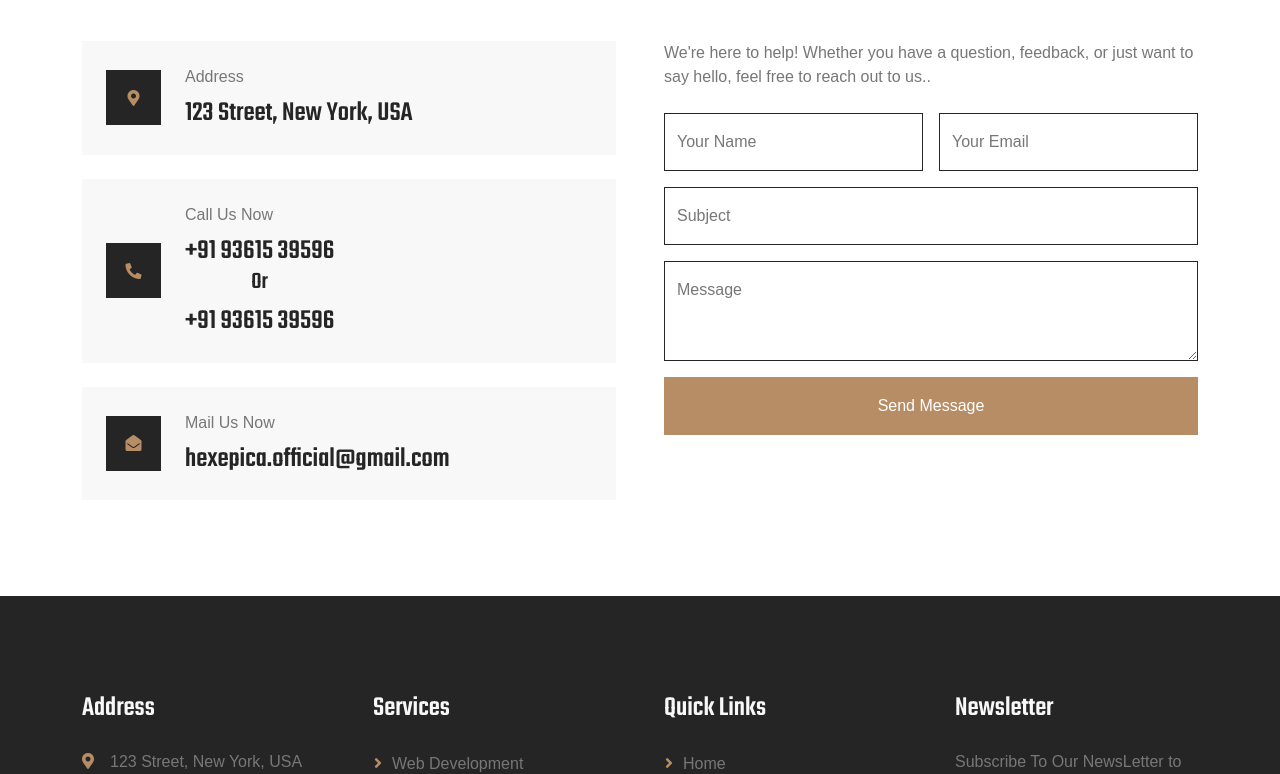
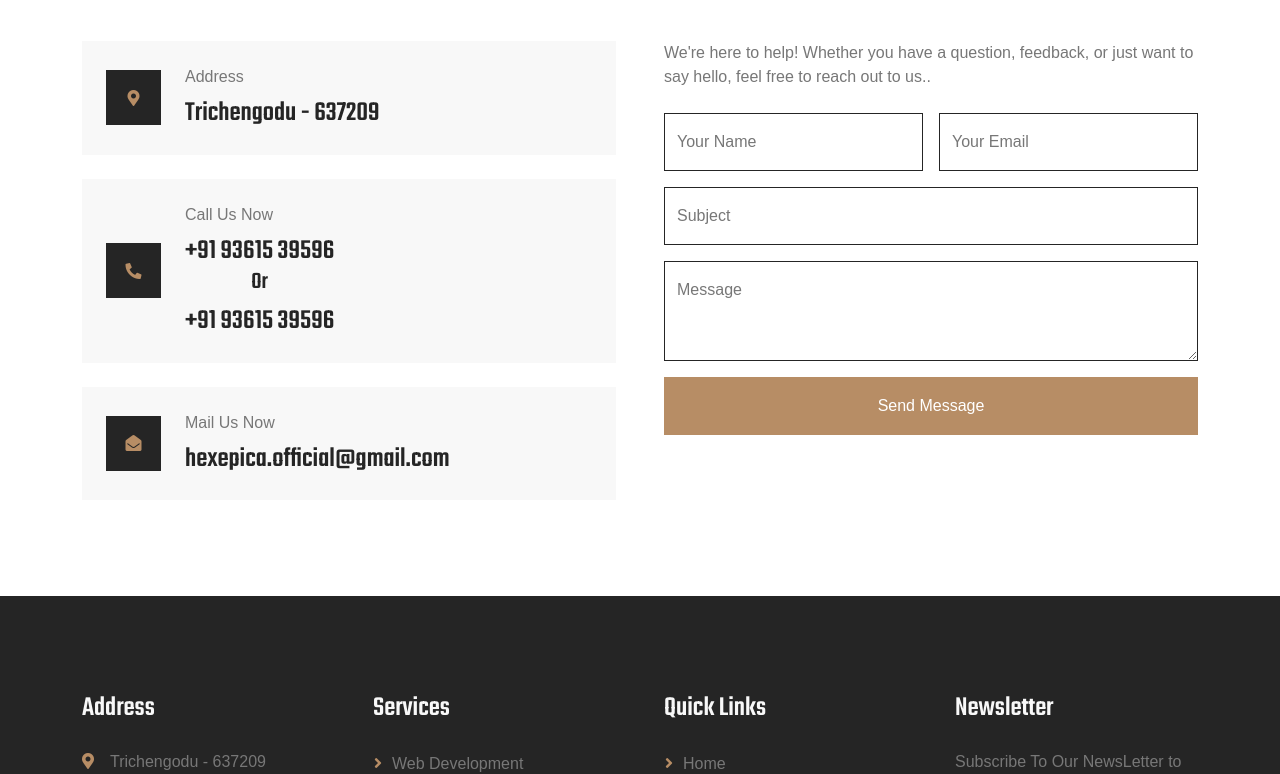
Before and after one commit to Hexepica/Hexepica_Web-, a plain HTML site: page contact.html in a window 1280 px wide. Shown: the part 727-1501 px from the top of the page. Drawn offline with nearby package versions, Linux system fonts and the light colour scheme.

Commit message:
content 3.O.1

```diff
--- a/contact.html
+++ b/contact.html
@@ -100,7 +100,7 @@
                             </div>
                             <div class="ms-4">
                                 <p class="mb-2">Address</p>
-                                <h3 class="mb-0">123 Street, New York, USA</h3>
+                                <h3 class="mb-0">Trichengodu - 637209</h3>
                             </div>
                         </div>
                         <div class="bg-light d-flex align-items-center w-100 p-4 mb-4">
@@ -180,7 +180,7 @@
             <div class="row g-5">
                 <div class="col-lg-3 col-md-6">
                     <h3 class="text-light mb-4">Address</h3>
-                    <p class="mb-2"><i class="fa fa-map-marker-alt text-primary me-3"></i>123 Street, New York, USA</p>
+                    <p class="mb-2"><i class="fa fa-map-marker-alt text-primary me-3"></i>Trichengodu - 637209</p>
                     <p class="mb-2"><i class="fa fa-phone-alt text-primary me-3"></i>+91-93615 39596</p>
                     <p class="mb-2"><i class="fa fa-envelope text-primary me-3"></i>hexepica.official@gmail.com</p>
                     <div class="d-flex pt-2">
```
Also changed, not shown: 404.html (+1 -1 lines), about.html (+1 -1 lines), appointment.html (+1 -1 lines), feature.html (+1 -1 lines), index.html (+1 -1 lines), project.html (+1 -1 lines), service.html (+3 -2 lines), team.html (+1 -1 lines), testimonial.html (+1 -1 lines).
